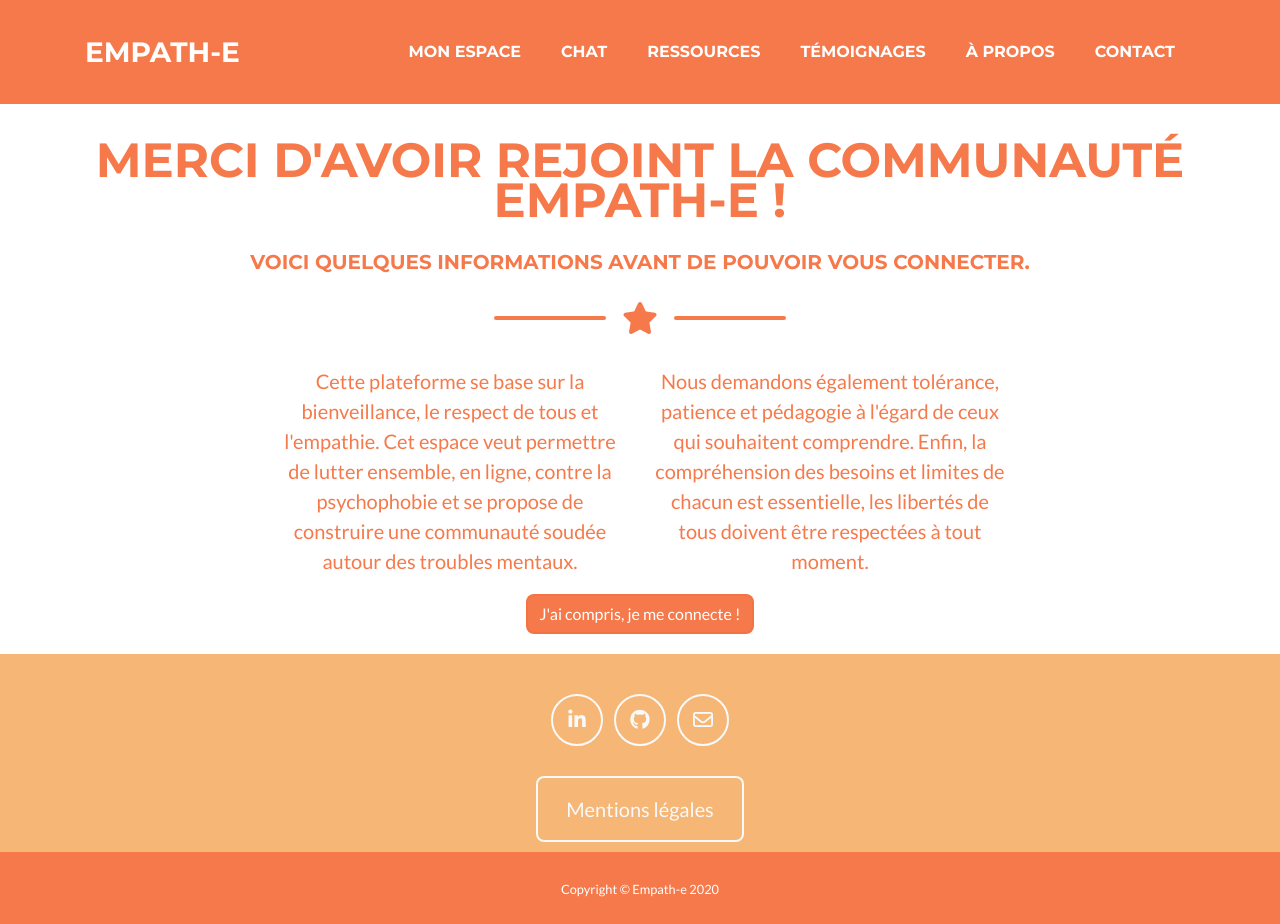
After one commit to aspidistras/empath-e, a Django app: page /rules/ in a window 1280 px wide. The commit adds this page. Run offline with Django 3.2, Linux system fonts and the light colour scheme; some libraries are stand-ins or nearby versions.

Commit message:
Thanks for creating an account page created with community rules

```diff
--- a/app/static/css/custom.css
+++ b/app/static/css/custom.css
@@ -29,6 +29,7 @@
     color: #fff;
     background-color: #f57443f5 !important;
     border-color: #f57443f5 !important;
+    margin-top: 10px !important;
 
 }
 
@@ -99,7 +100,7 @@ select {
     background-color: white;
 }
 
-#login-section, #new-account-section, #resources, #testimonies {
+#login-section, #new-account-section, #resources, #testimonies, #chat, #rules {
     padding-top: 140px;
     padding-bottom: 30px;
 }
@@ -128,7 +129,25 @@ li {
 
 #links {
     font-size: 20px;
-}.testimony {
+}
+
+textarea {
+    display: block;
+    margin-left: auto;
+    margin-right: auto;
+    width: 100%;
+}
+
+.input-group>.form-control:not(:last-child) {
+    border-top-right-radius: .5rem !important;
+    border-bottom-right-radius: .5rem !important;
+}
+
+input:focus, .btn-primary:focus {
+    box-shadow: 0 0 0 0.1rem #f9ab68 !important;
+}
+
+.testimony {
     background-color: #f57443f5 !important;
     border-color: #f57443f5!important;
     border-radius: .7rem;
@@ -151,6 +170,14 @@ p {
     margin-bottom: 8px !important;
 }
 
-.btn {
-    margin-top: 10px;
+#btn-chat {
+    margin-top: 0 !important;
 }
+
+.top-space {
+    margin-top: 30px;
+}
+
+#rules {
+    padding-bottom: 20px;
+}
--- /dev/null
+++ b/app/templates/app/rules.html
@@ -0,0 +1,45 @@
+{% extends 'app/base.html' %}
+{% load static %}
+
+{% block content %}
+
+<!-- Message to New User Section -->
+<section class="page-section" id="rules">
+
+    <div class="container-fluid">
+
+      <!-- Message to New User Section Heading -->
+      <h2 class="page-section-heading text-center text-uppercase text-secondary mb-0">Merci d'avoir rejoint la communauté Empath-e !</h2>
+      <h5 class="text-center text-uppercase text-secondary mb-0 top-space">Voici quelques informations avant de pouvoir vous connecter.</h5>
+
+      <!-- Icon Divider -->
+      <div class="divider-custom">
+        <div class="divider-custom-line"></div>
+        <div class="divider-custom-icon">
+          <i class="fas fa-star"></i>
+        </div>
+        <div class="divider-custom-line"></div>
+      </div>
+
+      <!-- Message to New User with Community Rules -->
+
+      <div class="text-center">
+            <div class="container">
+              <div class="row text-secondary">
+                  <div class="col-lg-4 ml-auto">
+                    <p class="lead">Cette plateforme se base sur la bienveillance, le respect de tous et l'empathie. Cet espace veut permettre de lutter ensemble, en ligne, contre la psychophobie et se propose de construire une communauté soudée autour des troubles mentaux.</p>
+                  </div>
+                  <div class="col-lg-4 mr-auto">
+                    <p class="lead">Nous demandons également tolérance, patience et pédagogie à l'égard de ceux qui souhaitent comprendre. Enfin, la compréhension des besoins et limites de chacun est essentielle, les libertés de tous doivent être respectées à tout moment.</p>
+                  </div>
+              </div>
+                <div class="text-center">
+                    <a class="btn btn-primary" href="/login/">J'ai compris, je me connecte !</a>
+                </div>
+            </div>
+        </div>
+    </div>
+
+</section>
+
+{% endblock %}
--- a/app/urls.py
+++ b/app/urls.py
@@ -13,6 +13,7 @@ urlpatterns = [
     url(r'^new-user/(?P<group>[A-z]+)$', user.create_account, name="create_account"),
     url(r'^new-user/$', user.create_account, name="create_account"),
     url(r'^account/$', user.account, name="account"),
+    url(r'^rules/$', user.rules, name='rules'),
     url(r'^logout/$', user.user_logout, name='logout'),
     url(r'^testimonies/$', base.testimonies, name='testimonies'),
     url(r'^about/$', base.about, name='about'),
--- a/app/views/user.py
+++ b/app/views/user.py
@@ -72,7 +72,7 @@ def create_account(request, group=""):
             form.clean()
 
             # redirect to a new URL:
-            return HttpResponseRedirect('/account/')
+            return HttpResponseRedirect('/rules/')
 
     # if a GET (or any other method) we'll create a blank form
     else:
@@ -87,6 +87,14 @@ def create_account(request, group=""):
     return render(request, 'app/create-account.html', {'form': form})
 
 
+def rules(request):
+    """Thanks for creating an account and community rules page view"""
+
+    template = loader.get_template("app/rules.html")
+    return HttpResponse(template.render(request=request))
+
+
+
 @login_required
 def account(request):
     """Personnal space page view"""
```
